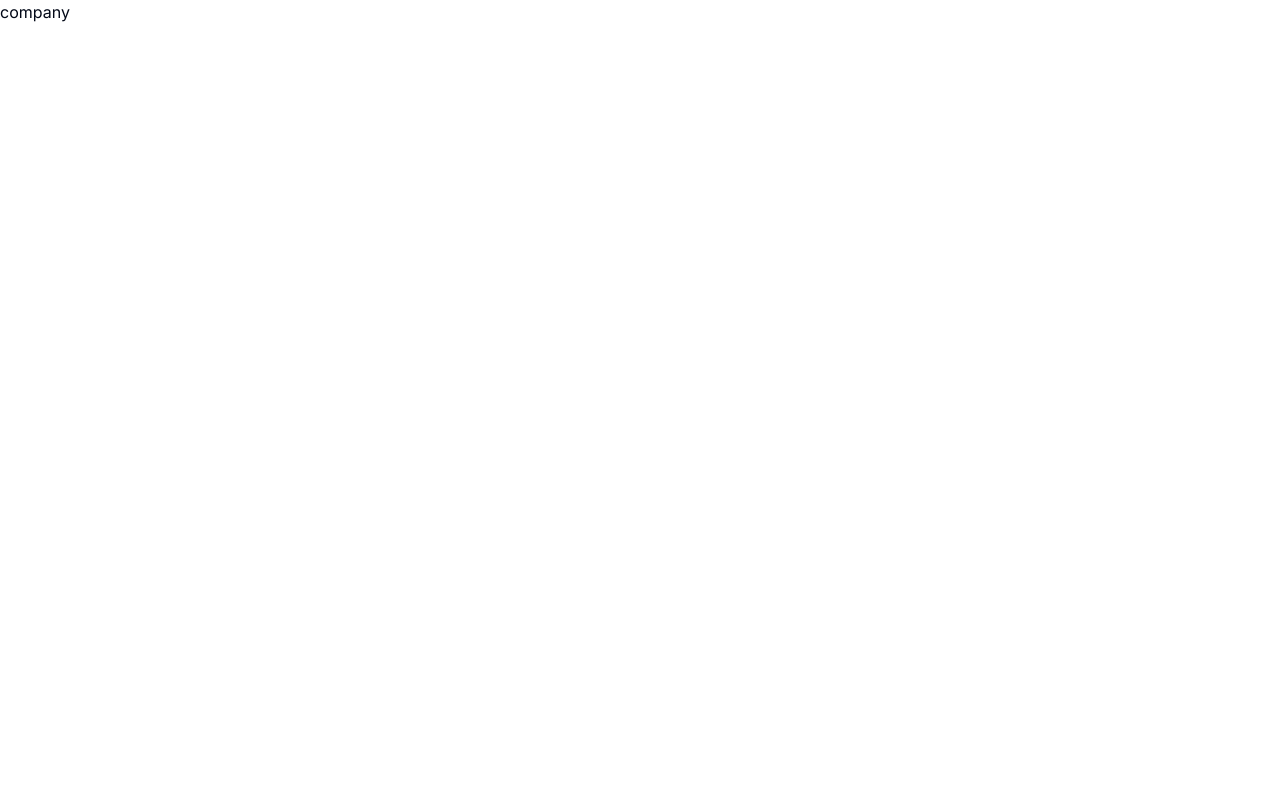
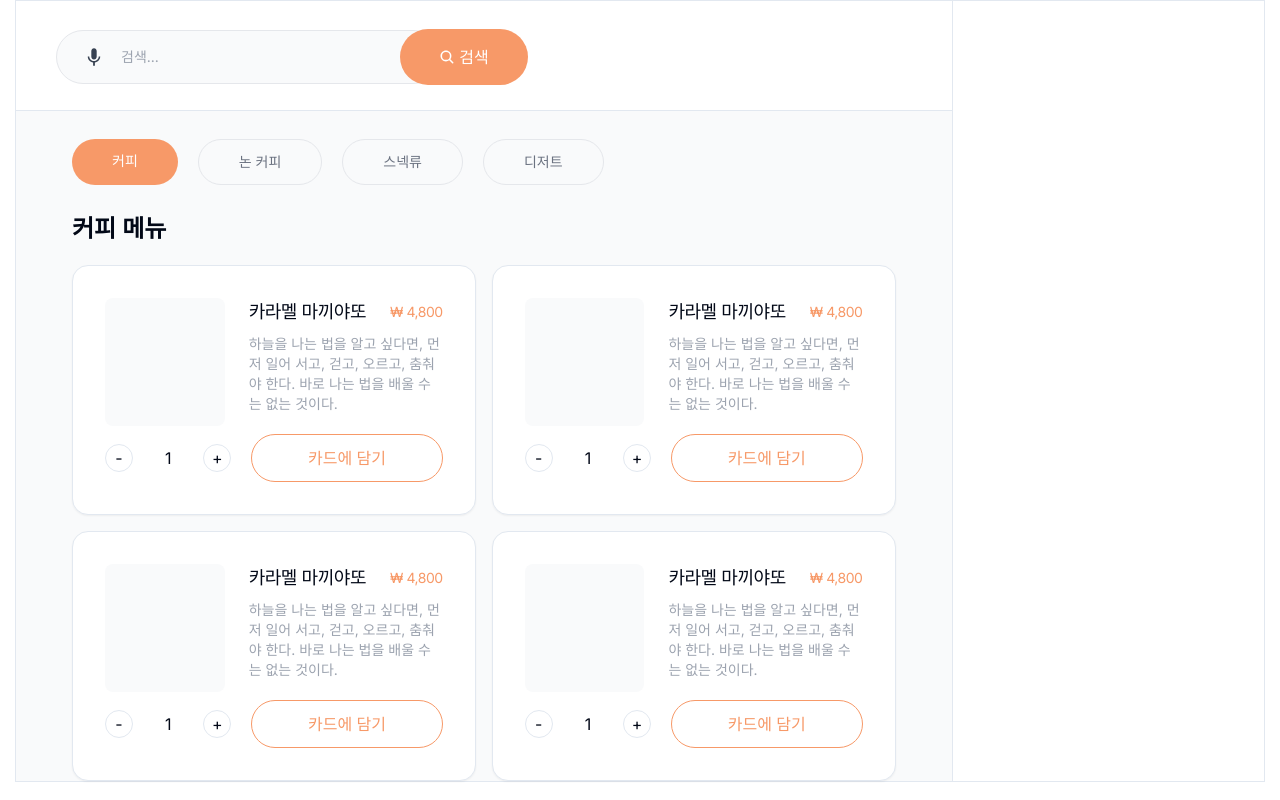
Before and after one commit to touch-flow-team/touch-flow, a Next.js app in the folder frontend/: page /companies/1 in a window 1280 px wide. Built offline with nearby package versions, Linux system fonts and the light colour scheme.

Commit message:
[Feat](Companies): 검색 , 카테고리, 메뉴카드 UI 생성/ 메인 색상 코드 글로벌 저장

```diff
--- a/frontend/app/companies/[id]/page.tsx
+++ b/frontend/app/companies/[id]/page.tsx
@@ -1,3 +1,26 @@
+import CategoryList from "@/components/companies/CategoryList";
+import MenuCard from "@/components/companies/MenuCard";
+import Search from "@/components/companies/Search";
+
 export default function Company() {
-  return <div>company</div>;
+    return (
+        <div className='mx-auto max-w-[1250px] flex h-full bg-gray-50'>
+            <div className=' border w-[75%]'>
+                <div className='h-[110px] mb-7 border-b bg-white p-7 w-full'>
+                    <Search />
+                </div>
+                <div className='px-14 '>
+                    <CategoryList />
+                    <h4 className='mt-7 text-2xl font-semibold'>커피 메뉴</h4>
+                    <div className='mt-5 grid grid-cols-2 gap-4 '>
+                        <MenuCard />
+                        <MenuCard />
+                        <MenuCard />
+                        <MenuCard />
+                    </div>
+                </div>
+            </div>
+            <div className='border border-l-0 bg-white  w-[25%]'></div>
+        </div>
+    );
 }
--- /dev/null
+++ b/frontend/components/companies/CategoryList.tsx
@@ -0,0 +1,13 @@
+const CategoryList = () => {
+    return (
+        <ul className="flex text-sm">
+            <li className="bg-main px-10 py-3 rounded-full text-white mr-5">커피</li>
+            <li className=" border border-gray-200 text-gray-500 px-10 py-3 rounded-full mr-5">논 커피</li>
+            <li className=" border border-gray-200  text-gray-500 px-10 py-3 rounded-full mr-5">스넥류</li>
+            <li className=" border border-gray-200 text-gray-500 px-10 py-3 rounded-full mr-5">디저트</li>
+        </ul>
+    )
+}
+
+
+export default CategoryList
--- /dev/null
+++ b/frontend/components/companies/MenuCard.tsx
@@ -0,0 +1,42 @@
+
+import {
+    Card,
+    CardContent,
+    CardDescription,
+    CardFooter,
+    CardTitle,
+} from "@/components/ui/card"
+
+const MenuCard = () => {
+    return (
+        <Card className=" rounded-2xl px-8 py-8">
+            <CardContent className="flex">
+                <div className="bg-gray-50 w-[25rem] h-32 rounded-lg">
+                </div>
+                <div className="ml-6">
+                    <CardTitle className="flex justify-between font-normal text-lg items-center">
+                        카라멜 마끼야또
+                        <span className="text-main text-sm">₩ 4,800</span>
+                    </CardTitle>
+                    <CardDescription className="text-gray-400 text-sm mt-2">하늘을 나는 법을 알고 싶다면, 먼저 일어 서고, 걷고, 오르고, 춤춰야 한다. 바로 나는 법을 배울 수는 없는 것이다.</CardDescription>
+                </div>
+            </CardContent>
+            <CardFooter className="mt-2">
+                <div className="flex w-full">
+                    <div className=" w-[14rem] justify-between items-center flex">
+                        <button className="w-7 h-7 rounded-full border">
+                            -
+                        </button>
+                        <span className="px-4">1</span>
+                        <button className="w-7 h-7 rounded-full border hover:">
+                            +
+                        </button>
+                    </div>
+                    <button className="ml-5 h-12 flex items-center justify-center transition duration-300 font-medium border text-main border-main hover:text-white hover:bg-main rounded-full w-full">카드에 담기</button>
+                </div>
+            </CardFooter>
+        </Card>
+    )
+}
+
+export default MenuCard
--- /dev/null
+++ b/frontend/components/companies/Search.tsx
@@ -0,0 +1,18 @@
+import { IoMdMic } from "react-icons/io";
+import { IoSearch } from "react-icons/io5";
+
+const Search = () => {
+    return (
+        <div className="flex w-full max-w-md px-10 items-center">
+            <div className="flex items-center">
+                <IoMdMic className="-mr-12 text-xl text-gray-700 z-10" />
+                <input className=" bg-gray-50 border w-96 border-gray-200 pl-16 py-4 rounded-full text-sm outline-none" type="text" placeholder="검색..." />
+            </div>
+            <div>
+                <button className="bg-main text-white -ml-10 py-4 px-7 w-32 rounded-full"><IoSearch className="-mt-1 mr-1 inline-block" />검색</button>
+            </div>
+        </div>
+    )
+}
+
+export default Search
--- /dev/null
+++ b/frontend/components/ui/card.tsx
@@ -0,0 +1,79 @@
+import * as React from "react"
+
+import { cn } from "@/lib/utils"
+
+const Card = React.forwardRef<
+  HTMLDivElement,
+  React.HTMLAttributes<HTMLDivElement>
+>(({ className, ...props }, ref) => (
+  <div
+    ref={ref}
+    className={cn(
+      "rounded-lg border bg-card text-card-foreground shadow-sm",
+      className
+    )}
+    {...props}
+  />
+))
+Card.displayName = "Card"
+
+const CardHeader = React.forwardRef<
+  HTMLDivElement,
+  React.HTMLAttributes<HTMLDivElement>
+>(({ className, ...props }, ref) => (
+  <div
+    ref={ref}
+    className={cn("flex flex-col space-y-1.5", className)}
+    {...props}
+  />
+))
+CardHeader.displayName = "CardHeader"
+
+const CardTitle = React.forwardRef<
+  HTMLParagraphElement,
+  React.HTMLAttributes<HTMLHeadingElement>
+>(({ className, ...props }, ref) => (
+  <h3
+    ref={ref}
+    className={cn(
+      "text-2xl font-semibold leading-none tracking-tight",
+      className
+    )}
+    {...props}
+  />
+))
+CardTitle.displayName = "CardTitle"
+
+const CardDescription = React.forwardRef<
+  HTMLParagraphElement,
+  React.HTMLAttributes<HTMLParagraphElement>
+>(({ className, ...props }, ref) => (
+  <p
+    ref={ref}
+    className={cn("text-sm text-muted-foreground", className)}
+    {...props}
+  />
+))
+CardDescription.displayName = "CardDescription"
+
+const CardContent = React.forwardRef<
+  HTMLDivElement,
+  React.HTMLAttributes<HTMLDivElement>
+>(({ className, ...props }, ref) => (
+  <div ref={ref} className={cn("", className)} {...props} />
+))
+CardContent.displayName = "CardContent"
+
+const CardFooter = React.forwardRef<
+  HTMLDivElement,
+  React.HTMLAttributes<HTMLDivElement>
+>(({ className, ...props }, ref) => (
+  <div
+    ref={ref}
+    className={cn("flex items-center ", className)}
+    {...props}
+  />
+))
+CardFooter.displayName = "CardFooter"
+
+export { Card, CardHeader, CardFooter, CardTitle, CardDescription, CardContent }
--- a/frontend/tailwind.config.ts
+++ b/frontend/tailwind.config.ts
@@ -1,80 +1,81 @@
-import type { Config } from "tailwindcss"
+import type { Config } from 'tailwindcss';
 
 const config = {
-  darkMode: ["class"],
+  darkMode: ['class'],
   content: [
     './pages/**/*.{ts,tsx}',
     './components/**/*.{ts,tsx}',
     './app/**/*.{ts,tsx}',
     './src/**/*.{ts,tsx}',
-	],
-  prefix: "",
+  ],
+  prefix: '',
   theme: {
     container: {
       center: true,
-      padding: "2rem",
+      padding: '2rem',
       screens: {
-        "2xl": "1400px",
+        '2xl': '1400px',
       },
     },
     extend: {
       colors: {
-        border: "hsl(var(--border))",
-        input: "hsl(var(--input))",
-        ring: "hsl(var(--ring))",
-        background: "hsl(var(--background))",
-        foreground: "hsl(var(--foreground))",
+        main: '#F79968',
+        border: 'hsl(var(--border))',
+        input: 'hsl(var(--input))',
+        ring: 'hsl(var(--ring))',
+        background: 'hsl(var(--background))',
+        foreground: 'hsl(var(--foreground))',
         primary: {
-          DEFAULT: "hsl(var(--primary))",
-          foreground: "hsl(var(--primary-foreground))",
+          DEFAULT: 'hsl(var(--primary))',
+          foreground: 'hsl(var(--primary-foreground))',
         },
         secondary: {
-          DEFAULT: "hsl(var(--secondary))",
-          foreground: "hsl(var(--secondary-foreground))",
+          DEFAULT: 'hsl(var(--secondary))',
+          foreground: 'hsl(var(--secondary-foreground))',
         },
         destructive: {
-          DEFAULT: "hsl(var(--destructive))",
-          foreground: "hsl(var(--destructive-foreground))",
+          DEFAULT: 'hsl(var(--destructive))',
+          foreground: 'hsl(var(--destructive-foreground))',
         },
         muted: {
-          DEFAULT: "hsl(var(--muted))",
-          foreground: "hsl(var(--muted-foreground))",
+          DEFAULT: 'hsl(var(--muted))',
+          foreground: 'hsl(var(--muted-foreground))',
         },
         accent: {
-          DEFAULT: "hsl(var(--accent))",
-          foreground: "hsl(var(--accent-foreground))",
+          DEFAULT: 'hsl(var(--accent))',
+          foreground: 'hsl(var(--accent-foreground))',
         },
         popover: {
-          DEFAULT: "hsl(var(--popover))",
-          foreground: "hsl(var(--popover-foreground))",
+          DEFAULT: 'hsl(var(--popover))',
+          foreground: 'hsl(var(--popover-foreground))',
         },
         card: {
-          DEFAULT: "hsl(var(--card))",
-          foreground: "hsl(var(--card-foreground))",
+          DEFAULT: 'hsl(var(--card))',
+          foreground: 'hsl(var(--card-foreground))',
         },
       },
       borderRadius: {
-        lg: "var(--radius)",
-        md: "calc(var(--radius) - 2px)",
-        sm: "calc(var(--radius) - 4px)",
+        lg: 'var(--radius)',
+        md: 'calc(var(--radius) - 2px)',
+        sm: 'calc(var(--radius) - 4px)',
       },
       keyframes: {
-        "accordion-down": {
-          from: { height: "0" },
-          to: { height: "var(--radix-accordion-content-height)" },
+        'accordion-down': {
+          from: { height: '0' },
+          to: { height: 'var(--radix-accordion-content-height)' },
         },
-        "accordion-up": {
-          from: { height: "var(--radix-accordion-content-height)" },
-          to: { height: "0" },
+        'accordion-up': {
+          from: { height: 'var(--radix-accordion-content-height)' },
+          to: { height: '0' },
         },
       },
       animation: {
-        "accordion-down": "accordion-down 0.2s ease-out",
-        "accordion-up": "accordion-up 0.2s ease-out",
+        'accordion-down': 'accordion-down 0.2s ease-out',
+        'accordion-up': 'accordion-up 0.2s ease-out',
       },
     },
   },
-  plugins: [require("tailwindcss-animate")],
-} satisfies Config
+  plugins: [require('tailwindcss-animate')],
+} satisfies Config;
 
-export default config
+export default config;
```
